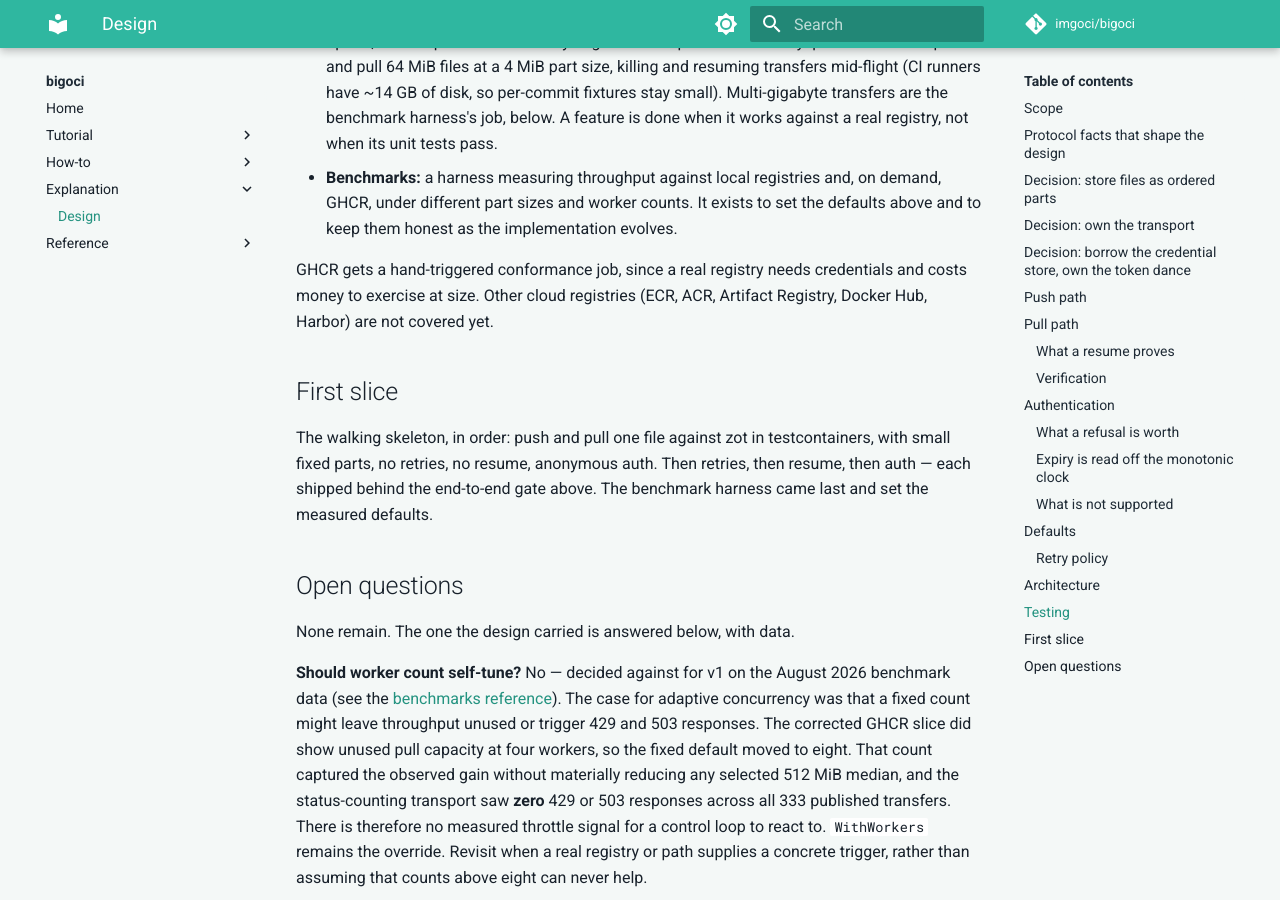
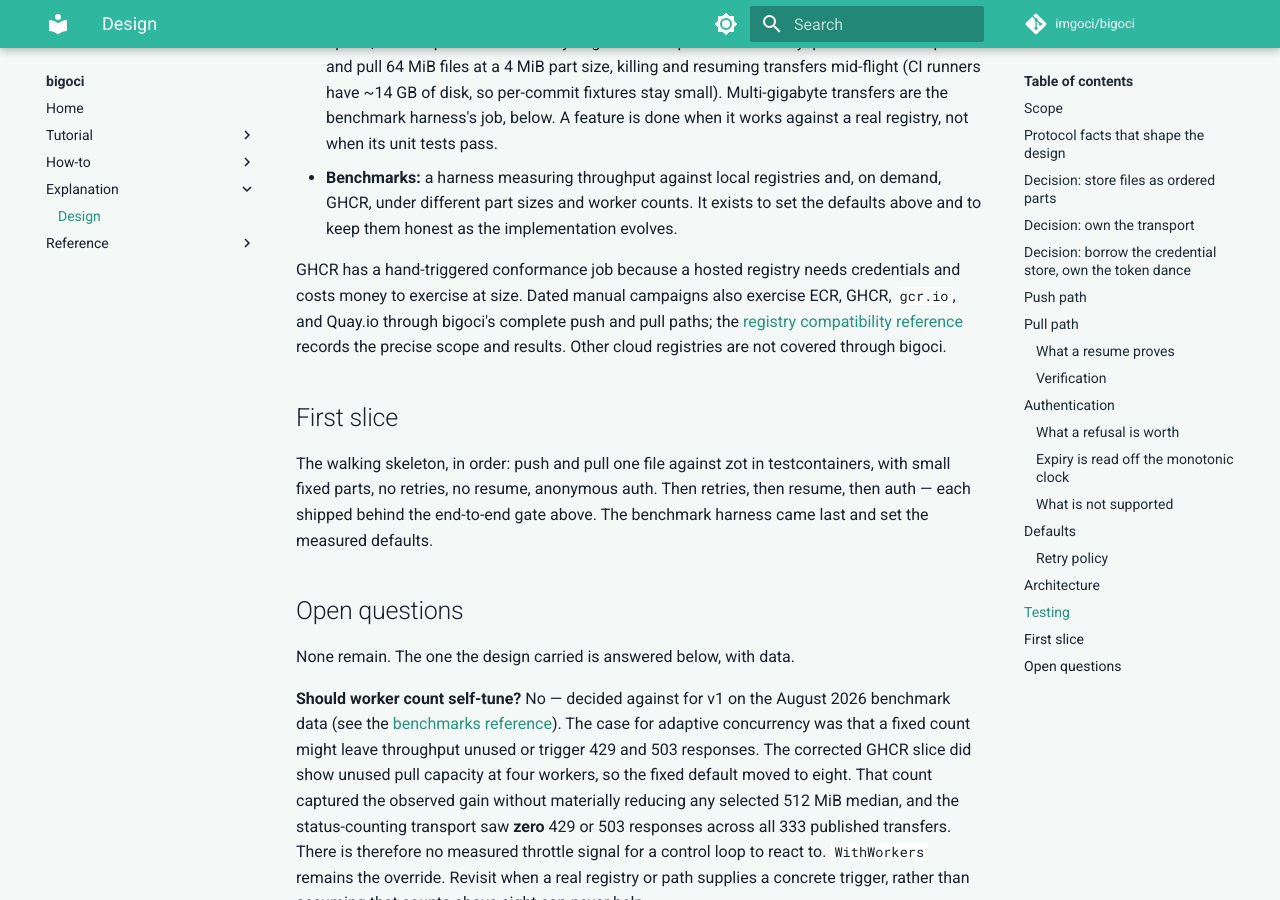
Before and after one commit to componere/bigoci, an MkDocs documentation site: the page built from docs/docs/explanation/design.md, in a window 1280 px wide and 900 px high, scrolled down 15031 px. Built offline with MkDocs 1.6.1 and Material for MkDocs 9.7.7, drawn with Linux system fonts in a browser that asks for light colours; comment, search, counter and statistics services are not loaded.

Commit message:
docs: publish registry compatibility results

```diff
--- a/docs/docs/explanation/design.md
+++ b/docs/docs/explanation/design.md
@@ -680,9 +680,13 @@
   exists to set the defaults above and to keep them honest as the
   implementation evolves.
 
-GHCR gets a hand-triggered conformance job, since a real registry needs
-credentials and costs money to exercise at size. Other cloud registries (ECR,
-ACR, Artifact Registry, Docker Hub, Harbor) are not covered yet.
+GHCR has a hand-triggered conformance job because a hosted registry needs
+credentials and costs money to exercise at size. Dated manual campaigns also
+exercise ECR, GHCR, `gcr.io`, and Quay.io through bigoci's complete push and
+pull paths; the
+[registry compatibility reference](../reference/registry-compatibility.md)
+records the precise scope and results. Other cloud registries are not covered
+through bigoci.
 
 ## First slice
 
--- a/docs/mkdocs.yml
+++ b/docs/mkdocs.yml
@@ -46,6 +46,7 @@
       - API: reference/api.md
       - Errors: reference/errors.md
       - Format: reference/format.md
+      - Registry compatibility: reference/registry-compatibility.md
       - Benchmarks: reference/benchmarks.md
 
 plugins:
```
Also changed, not shown: docs/docs/index.md (+2 -0 lines), docs/docs/reference/registry-compatibility.md (added, +100 -0 lines).
